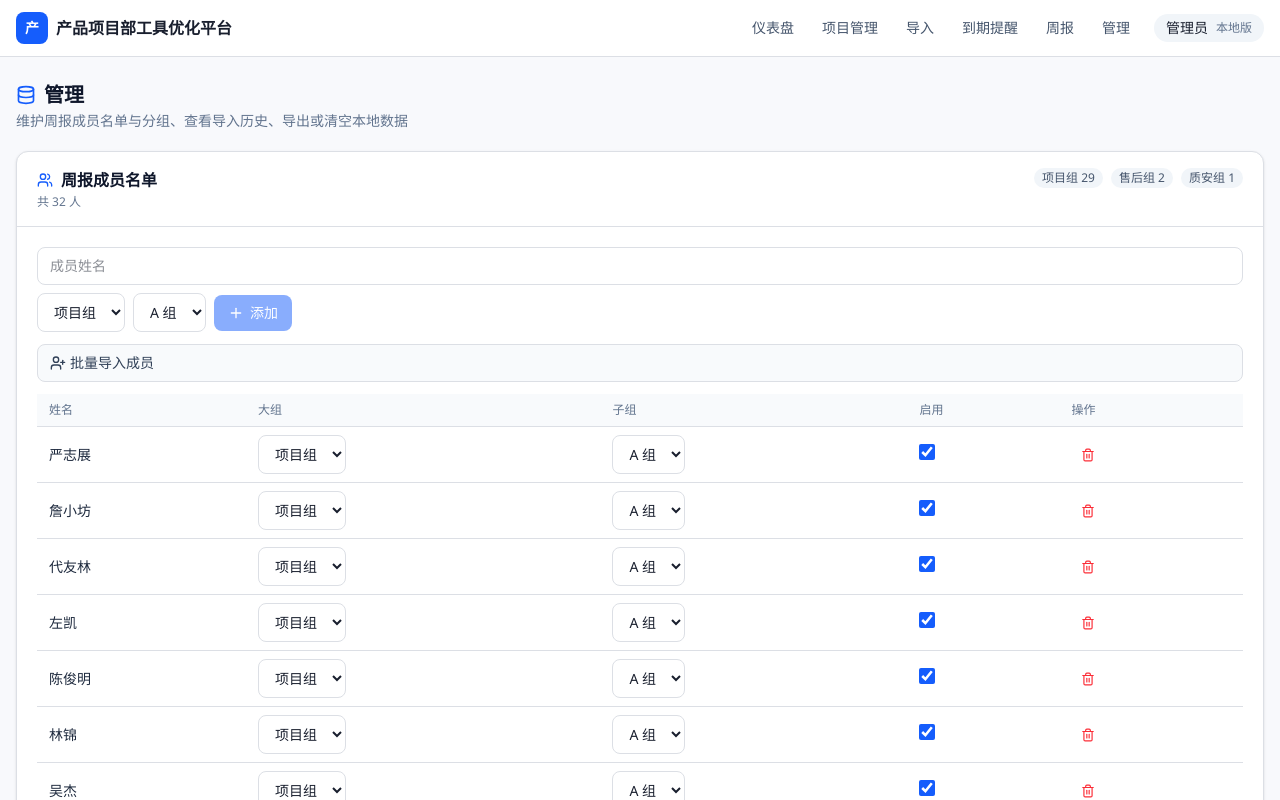
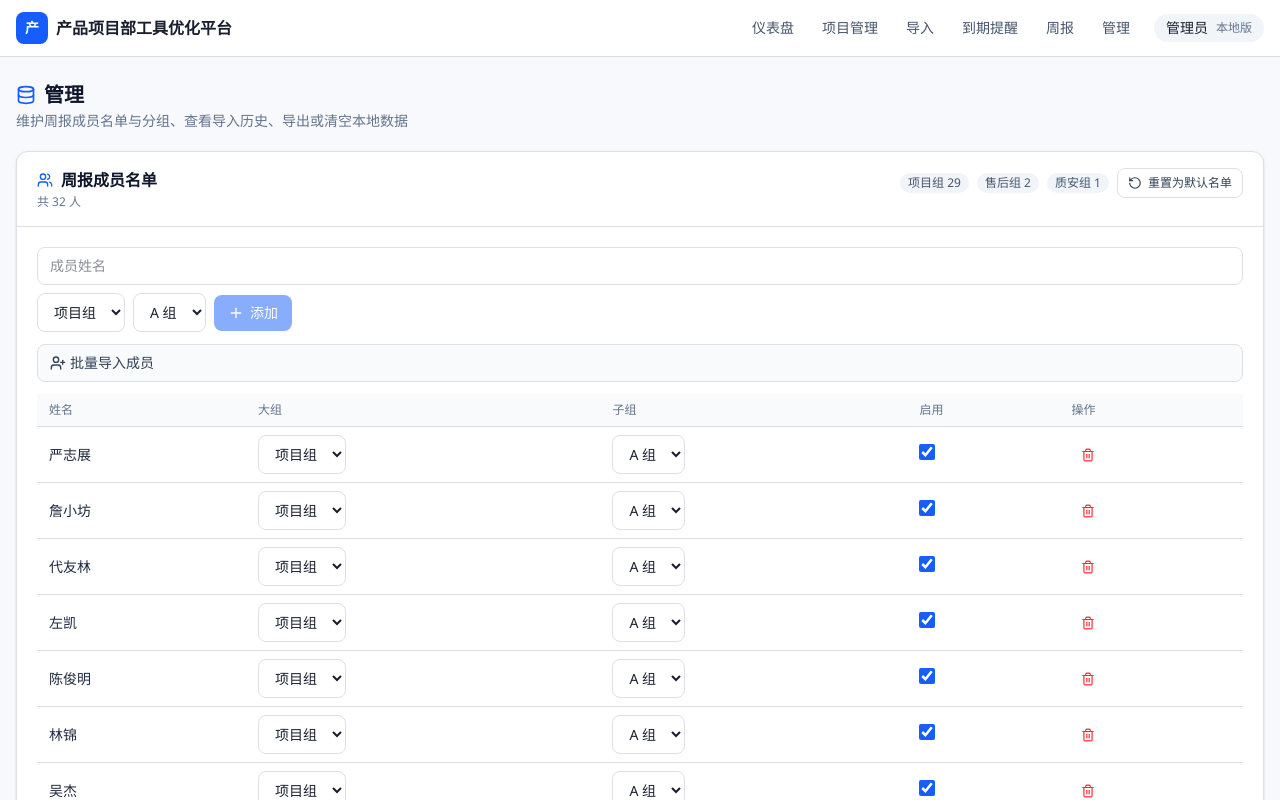
Before and after one commit to hannie1213/hiri-project-ops-toolkit, a Next.js app: page /admin in a window 1280 px wide. Shown: the top 800 px of the page. Built offline with nearby package versions, Linux system fonts and the light colour scheme.

Commit message:
feat: add reset to default member list button

```diff
--- a/src/app/admin/page.tsx
+++ b/src/app/admin/page.tsx
@@ -2,9 +2,9 @@
 
 import { useCallback, useEffect, useState } from "react";
 import Link from "next/link";
-import { Database, FileSpreadsheet, FolderPlus, History, Plus, ScrollText, Trash2, UserPlus, Users } from "lucide-react";
+import { Database, FileSpreadsheet, FolderPlus, History, Plus, RotateCcw, ScrollText, Trash2, UserPlus, Users } from "lucide-react";
 import { Button, Card, CardHeader, Input, Select } from "@/components/ui";
-import { listMembers, createMember, updateMember, deleteMember, listImports, exportProjects, subscribe, TEAMS, TEAM_LABEL, SUBTEAM_LABEL, SUB_TEAMS, type TeamKey, type SubTeamKey, type Member, type ImportLog } from "@/lib/store";
+import { listMembers, createMember, updateMember, deleteMember, listImports, exportProjects, subscribe, resetToDefaultMembers, TEAMS, TEAM_LABEL, SUBTEAM_LABEL, SUB_TEAMS, type TeamKey, type SubTeamKey, type Member, type ImportLog } from "@/lib/store";
 import { buildProgressWorkbook } from "@/lib/excel";
 
 export default function AdminPage() {
@@ -57,6 +57,13 @@ export default function AdminPage() {
   function delMember(m: Member) {
     if (!confirm(`删除成员「${m.name}」？`)) return;
     deleteMember(m.id);
+    load();
+  }
+
+  function resetMembers() {
+    if (!confirm("确定重置为默认名单？当前所有成员（含手动增删改）将被覆盖为系统默认的 32 人名单。")) return;
+    resetToDefaultMembers();
+    setBulkMsg("已重置为默认名单");
     load();
   }
 
@@ -166,12 +173,15 @@ export default function AdminPage() {
           }
           desc={`共 ${members.length} 人`}
           right={
-            <div className="flex gap-2">
+            <div className="flex items-center gap-2">
               {TEAMS.map((t) => (
                 <span key={t} className="rounded-full bg-slate-100 px-2 py-0.5 text-xs text-slate-600">
                   {TEAM_LABEL[t]} {teamCounts[t]}
                 </span>
               ))}
+              <Button variant="secondary" size="sm" onClick={resetMembers}>
+                <RotateCcw className="h-3.5 w-3.5" /> 重置为默认名单
+              </Button>
             </div>
           }
         />
--- a/src/lib/store.ts
+++ b/src/lib/store.ts
@@ -452,6 +452,13 @@ export function listMembers(): Member[] {
   return read<Member[]>(KEYS.members, []);
 }
 
+/** 重置成员名单为默认名单 */
+export function resetToDefaultMembers(): Member[] {
+  const seeded = seedDefaultMembers();
+  write(KEYS.members, seeded);
+  return seeded;
+}
+
 export function createMember(name: string, team: TeamKey, subTeam: SubTeamKey = "NONE"): Member {
   const members = read<Member[]>(KEYS.members, []);
   const m: Member = { id: uid("mem_"), name: name.trim(), team, subTeam, active: true };
```
